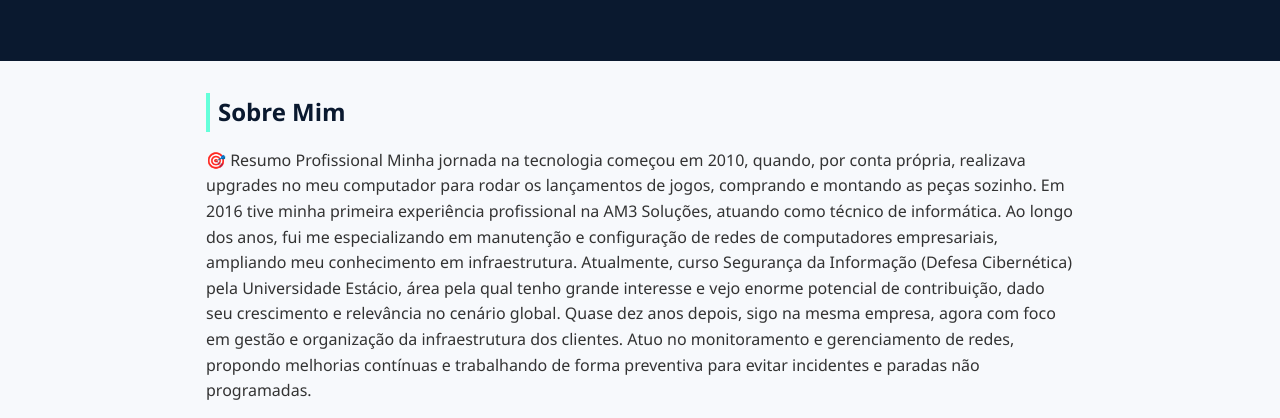
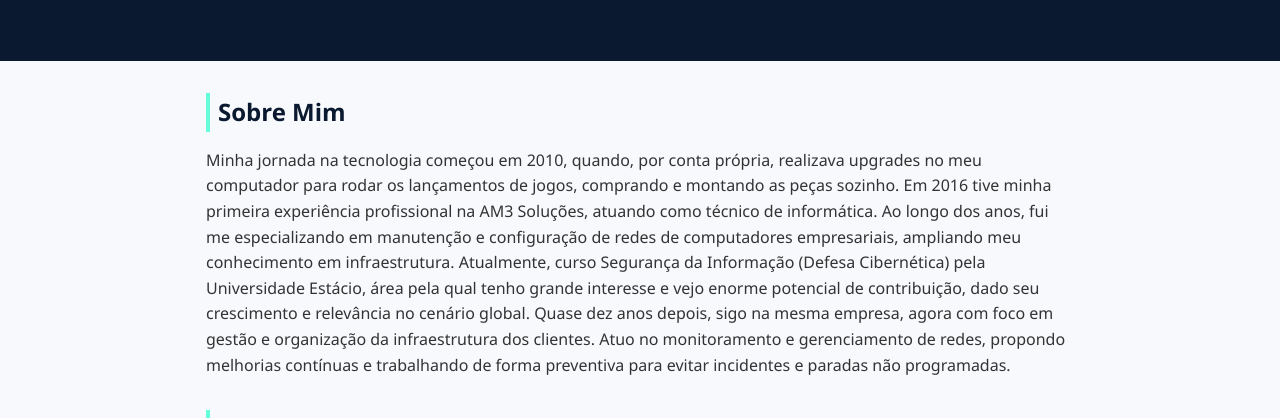
Before and after one commit to cicerosousaleandro/apresentacao, a plain HTML site: page index.html in a window 1280 px wide. Shown: the part 335-753 px from the top of the page. Drawn offline with Linux system fonts and the light colour scheme.

Commit message:
Atualizaão no texto sobre mim

```diff
--- a/index.html
+++ b/index.html
@@ -27,7 +27,7 @@
   <main>
     <section id="sobre" class="container">
       <h2>Sobre Mim</h2>
-      <p>🎯 Resumo Profissional
+      <p>
 
 Minha jornada na tecnologia começou em 2010, quando, por conta própria, realizava upgrades no meu computador para rodar os lançamentos de jogos, comprando e montando as peças sozinho.
 
```
